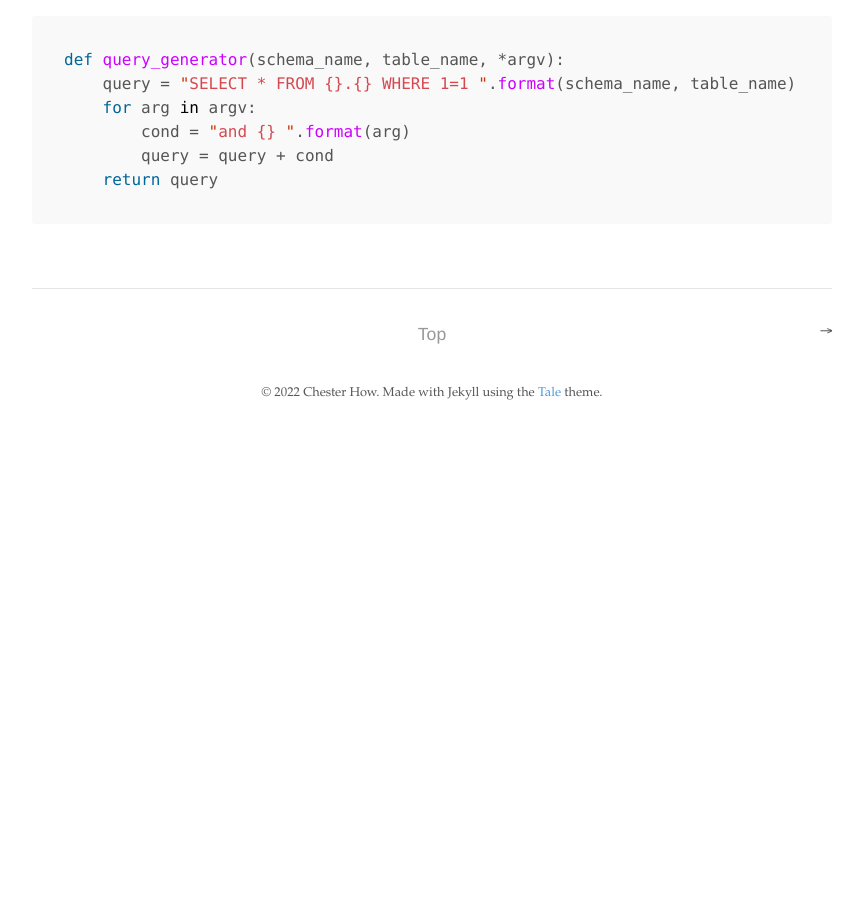
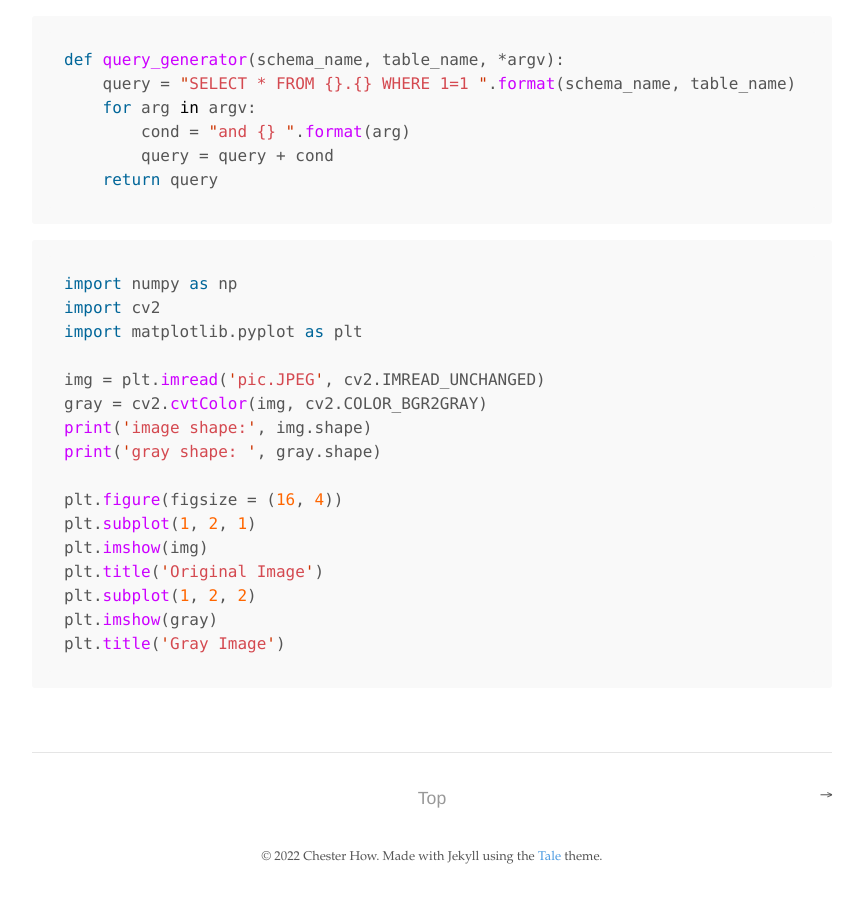
Before and after one commit to codedaoneu/codedaoneu.github.io, a Jekyll site: the page built from _posts/2022-09-04-viet-van-ban-bang-markdown.md, in a window 1280 px wide and 900 px high, scrolled down 2336 px. Shown: the whole window, without its empty margins (208-1071 px from the left). Built offline with Jekyll 4.4.1, drawn with Linux system fonts in a browser that asks for light colours; before the commit the page ends 2772 px from its top, so only the background shows below that.

Commit message:
add content

````diff
--- a/_posts/2022-09-04-viet-van-ban-bang-markdown.md
+++ b/_posts/2022-09-04-viet-van-ban-bang-markdown.md
@@ -86,3 +86,21 @@ def query_generator(schema_name, table_name, *argv):
         query = query + cond
     return query
 ```
+```python
+import numpy as np
+import cv2
+import matplotlib.pyplot as plt
+
+img = plt.imread('pic.JPEG', cv2.IMREAD_UNCHANGED)
+gray = cv2.cvtColor(img, cv2.COLOR_BGR2GRAY)
+print('image shape:', img.shape)
+print('gray shape: ', gray.shape)
+
+plt.figure(figsize = (16, 4))
+plt.subplot(1, 2, 1)
+plt.imshow(img)
+plt.title('Original Image')
+plt.subplot(1, 2, 2)
+plt.imshow(gray)
+plt.title('Gray Image')
+```
````
